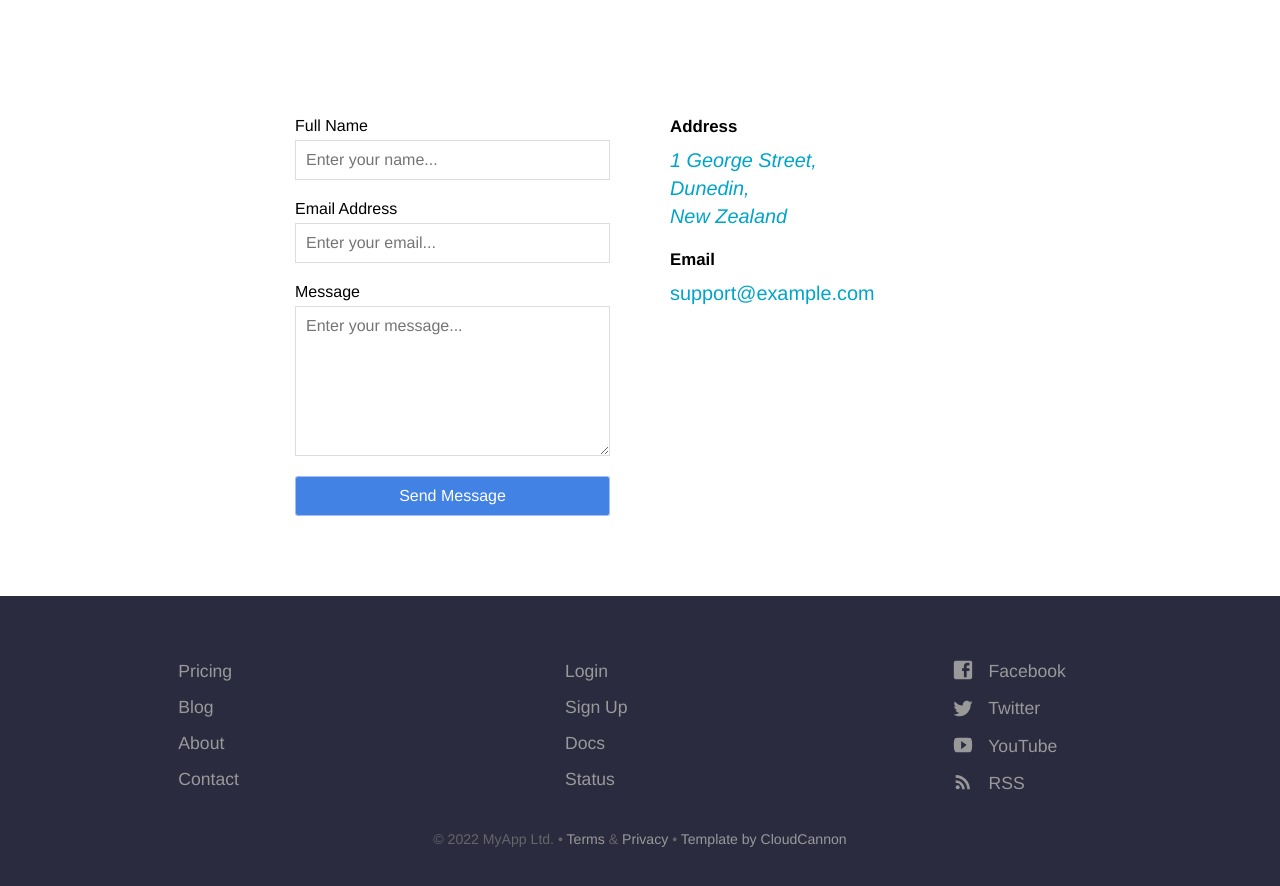
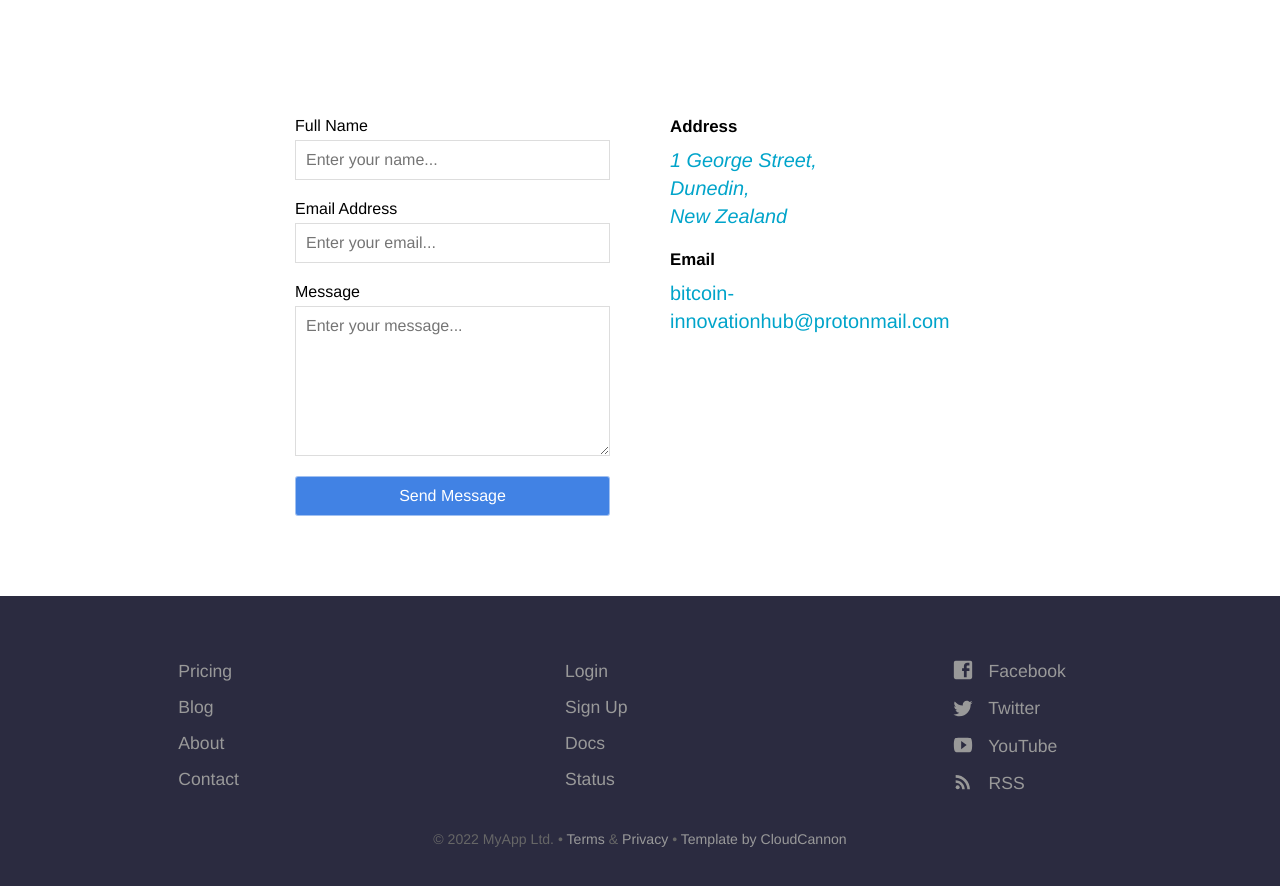
Before and after one commit to Bitcoin-InnovationHub/home, a Jekyll site: the page built from contact.html, in a window 1280 px wide and 900 px high, scrolled down 778 px. Shown: the top 886 px of the window. Built offline with Jekyll 4.4.1, drawn with Linux system fonts in a browser that asks for light colours.

Commit message:
Update contact.html

```diff
--- a/contact.html
+++ b/contact.html
@@ -34,7 +34,7 @@
 		<address><a target="_blank" href="https://www.google.com/maps/place/{{ page.map.address | url_encode }}">{{ page.map.address | replace: ", ", ", <br>" }}</a></address>
 
 		<h3 class="editable">Email</h3>
-		<p><a href="mailto:support@example.com">support@example.com</a></p>
+		<p><a href="mailto:bitcoin-innovationhub@protonmail.com">bitcoin-innovationhub@protonmail.com</a></p>
 	</div>
 </div>
 
```
